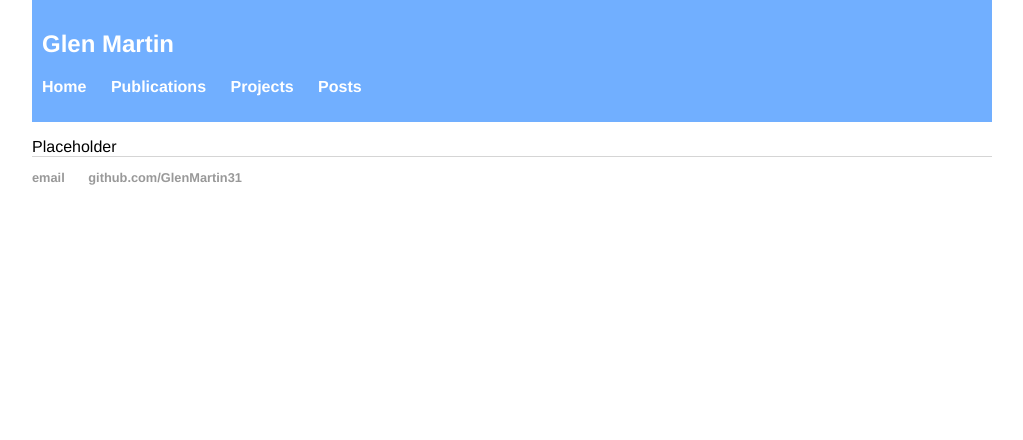
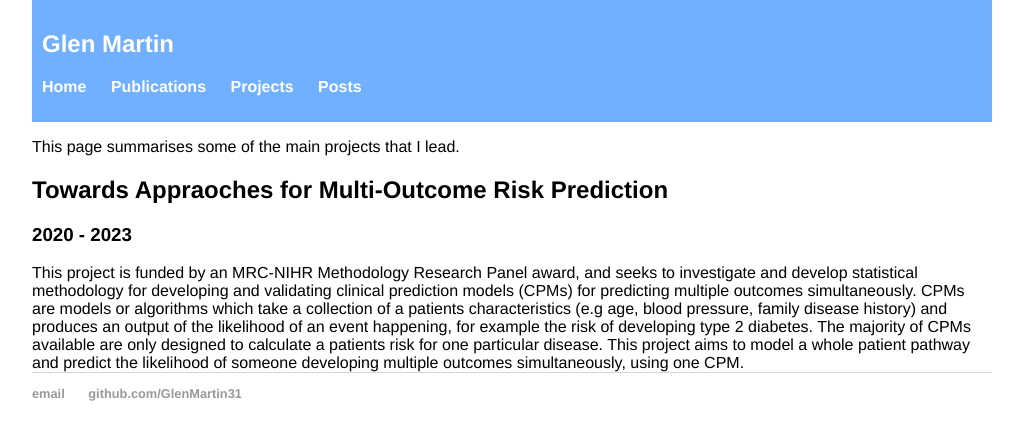
Before and after one commit to GlenMartin31/GlenMartin31.github.io, a Jekyll site: the page built from projects/index.html, in a window 1280 px wide. Shown: the top 440 px of the page, without its empty margins (128-1151 px from the left). Built offline with Jekyll 4.4.1, drawn with Linux system fonts in a browser that asks for light colours.

Commit message:
Update projects

```diff
--- a/projects/index.html
+++ b/projects/index.html
@@ -3,4 +3,11 @@ layout: default
 title: Projects
 ---
 
-Placeholder
+This page summarises some of the main projects that I lead.
+
+<h2>Towards Appraoches for Multi-Outcome Risk Prediction </h2>
+<h3>2020 - 2023 </h3>
+This project is funded by an MRC-NIHR Methodology Research Panel award, and seeks to investigate and develop statistical methodology for developing and validating clinical prediction models (CPMs)
+for predicting multiple outcomes simultaneously. CPMs are models or algorithms which take a collection of a patients characteristics (e.g age, blood pressure, family disease history) and produces an
+output of the likelihood of an event happening, for example the risk of developing type 2 diabetes. The majority of CPMs available are only designed to calculate a patients risk for one particular disease.
+This project aims to model a whole patient pathway and predict the likelihood of someone developing multiple outcomes simultaneously, using one CPM.
```
